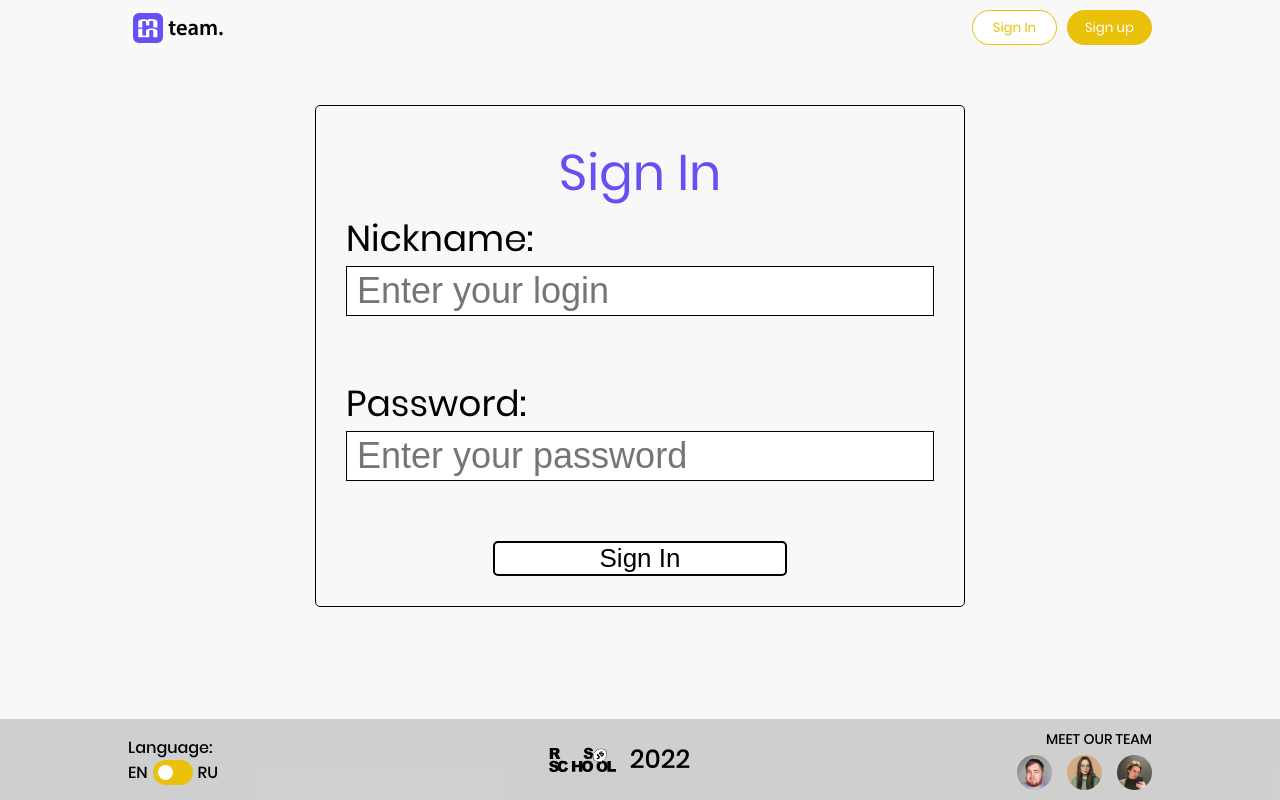
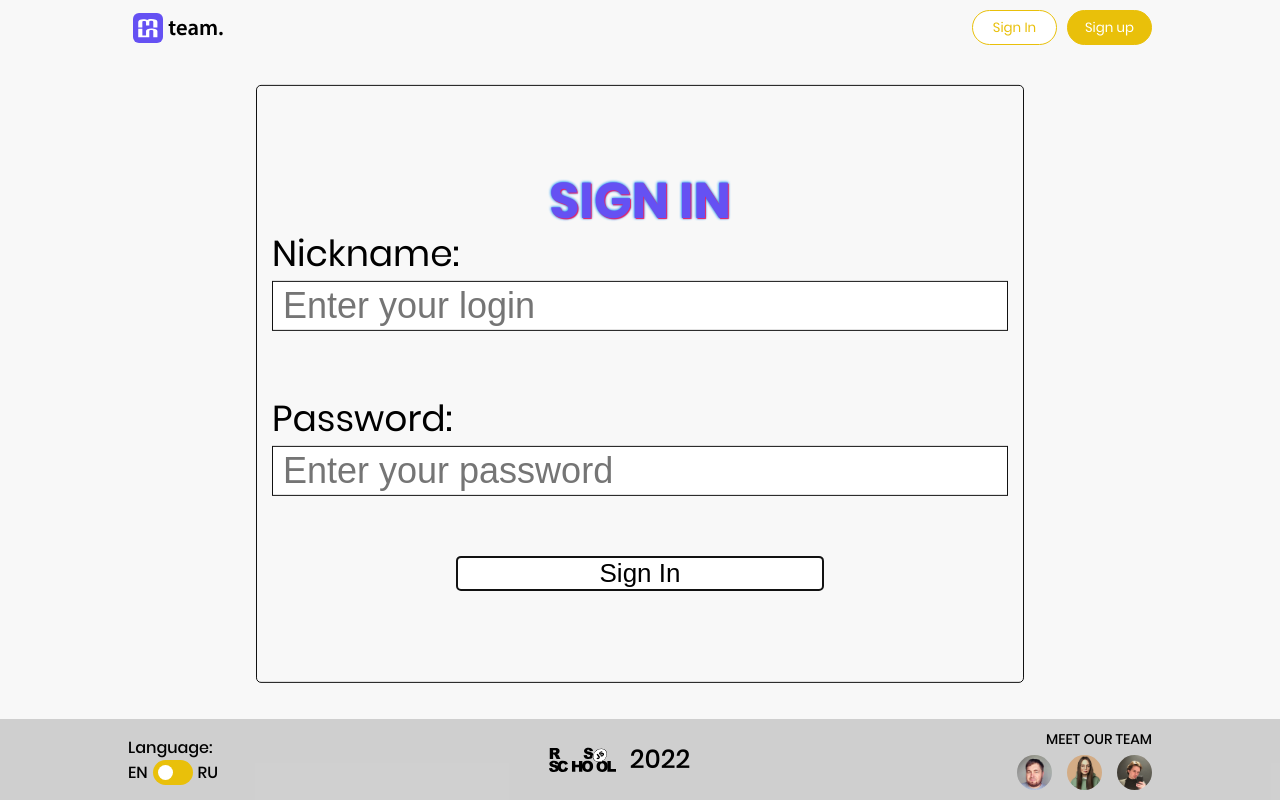
Before and after one commit to jack13only/project-management-app, a React (Create React App) app: page /signin in a window 1280 px wide. Built offline with nearby package versions, Linux system fonts and the light colour scheme; no server answers.

Commit message:
refactor: signin form (Fri, May 27, 2022 11:58:25 AM)

```diff
--- a/src/pages/signIn/SignIn.scss
+++ /dev/null
@@ -1,69 +0,0 @@
-@import '../../sass/Constants.scss';
-
-.signup {
-  width: $base * 130;
-  margin: $base * 10 auto $base * 10;
-  border: 1px solid rgb(0, 0, 0);
-  border-radius: 5px;
-  padding: $base * 6;
-  display: grid;
-  font-size: $fs-xxxl;
-
-  .form__title {
-    font-size: $base * 10;
-    margin: 0 auto;
-    color: rgb(101, 81, 243);
-  }
-
-  .form__nickname,
-  .form__password {
-    display: grid;
-    grid-template-rows: 1fr 1fr 1fr;
-  }
-
-  .signup__password,
-  .signup__name {
-    padding: 0 $base * 2;
-    font-size: $fs-xxxl;
-    background-color: rgb(255, 255, 255);
-    border: 1px solid rgb(0, 0, 0);
-    height: $base * 10;
-  }
-
-  .form__error {
-    font-size: $fs-xxl;
-    color: rgb(216, 0, 0);
-    margin-top: $base * 2;
-  }
-
-  @media (max-width: 700px) {
-    width: $base * 80;
-
-    .signup__name,
-    .signup__password {
-      font-size: $fs-xxl;
-    }
-  }
-
-  @media (max-width: 550px) {
-    width: 95vw;
-    padding: $base * 2;
-  }
-
-  .form__submit {
-    background-color: rgb(255, 255, 255);
-    border: 2px solid rgb(0, 0, 0);
-    border-radius: $base;
-    font-size: $fs-xxl;
-    margin: 0 auto;
-    width: 50%;
-    transition: 0.3s linear;
-
-    &:hover {
-      // border: 4px solid rgb(255, 255, 255);
-      border-radius: $base * 3;
-      box-shadow: inset 0px 0px $base * 4 rgb(201, 255, 209);
-      cursor: pointer;
-    }
-  }
-}
--- a/src/pages/signIn/SignIn.tsx
+++ b/src/pages/signIn/SignIn.tsx
@@ -7,9 +7,10 @@ import { PATHS } from '../../shared/constants/routes';
 import { useSigninMutation } from '../../app/RtkQuery';
 import { SigninType } from '../../app/apiTypes';
 import { saveTokenToLS } from '../../features/ls-load-save';
-import './SignIn.scss';
 import { Modal } from '../../components';
 import { ErrorSign } from '../../components/modal/components';
+
+import '../signUp/SignUp.scss';
 
 const SignIn = (): JSX.Element => {
   const navigate = useNavigate();
--- a/src/pages/signUp/SignUp.scss
+++ b/src/pages/signUp/SignUp.scss
@@ -1,18 +1,27 @@
 @import '../../sass/Constants.scss';
 
 .signup {
-  width: $base * 130;
-  margin: $base * 10 auto $base * 10;
-  border: 1px solid rgb(0, 0, 0);
+  display: flex;
+  flex-direction: column;
+  justify-content: center;
+  transform: translate(0, 5%);
+  width: 60%;
+  height: 90%;
+  margin: 0 auto;
+  padding: $base * 3;
+  font-size: $fs-xxxl;
+  border: 1px solid $color-dark;
   border-radius: $base;
-  padding: $base * 6;
-  display: grid;
-  font-size: $fs-xxxl;
 
   .form__title {
-    font-size: $base * 10;
-    margin: 0 auto;
-    color: rgb(101, 81, 243);
+    @include disableSelection;
+    font-size: $fs-xxxxl;
+    font-weight: $fw-bold;
+    line-height: $base * 10;
+    text-align: center;
+    text-transform: uppercase;
+    text-shadow: 1px 1px 1px $color-sale, 0 0 0.06em $color-blue-light, 0 0 0.06em $color-blue-light;
+    color: $color-purple;
   }
 
   .form__nickname,
@@ -25,14 +34,14 @@
   .signup__name {
     padding: 0 $base * 2;
     font-size: $fs-xxxl;
-    background-color: rgb(255, 255, 255);
-    border: 1px solid rgb(0, 0, 0);
+    background-color: $color-white;
+    border: 1px solid $color-dark;
     height: $base * 10;
   }
 
   .form__error {
     font-size: $fs-xxl;
-    color: rgb(216, 0, 0);
+    color: $color-error;
     margin-top: $base * 2;
   }
 
@@ -51,16 +60,15 @@
   }
 
   .form__submit {
-    background-color: rgb(255, 255, 255);
-    border: 2px solid rgb(0, 0, 0);
+    background-color: $color-white;
+    border: 2px solid $color-dark;
     border-radius: $base;
     font-size: $fs-xxl;
+    width: 50%;
     margin: 0 auto;
-    width: 50%;
-    transition: 0.3s linear;
+    transition: $transition linear;
 
     &:hover {
-      // border: 4px solid rgb(255, 255, 255);
       border-radius: $base * 3;
       box-shadow: inset 0px 0px $base * 4 rgb(201, 255, 209);
       cursor: pointer;
--- a/src/sass/Constants.scss
+++ b/src/sass/Constants.scss
@@ -98,6 +98,7 @@ $fs-l: rem(16px);
 $fs-xl: rem(22px);
 $fs-xxl: rem(26px);
 $fs-xxxl: rem(36px);
+$fs-xxxxl: rem(50px);
 
 $transition: 0.3s;
 
@@ -133,6 +134,7 @@ $color-blue: rgba(0, 3, 51, 1);
 $color-blue-light: rgba(33, 150, 243, 1);
 $color-yellow: rgba(233, 192, 10, 1);
 $color-yellow-dark: rgba(235, 159, 19, 0.25);
+$color-purple: rgba(101, 81, 243, 1);
 $color-purple-06: rgba(101, 81, 243, 0.6);
 $color-purple-09: rgba(101, 81, 243, 0.9);
 
```
